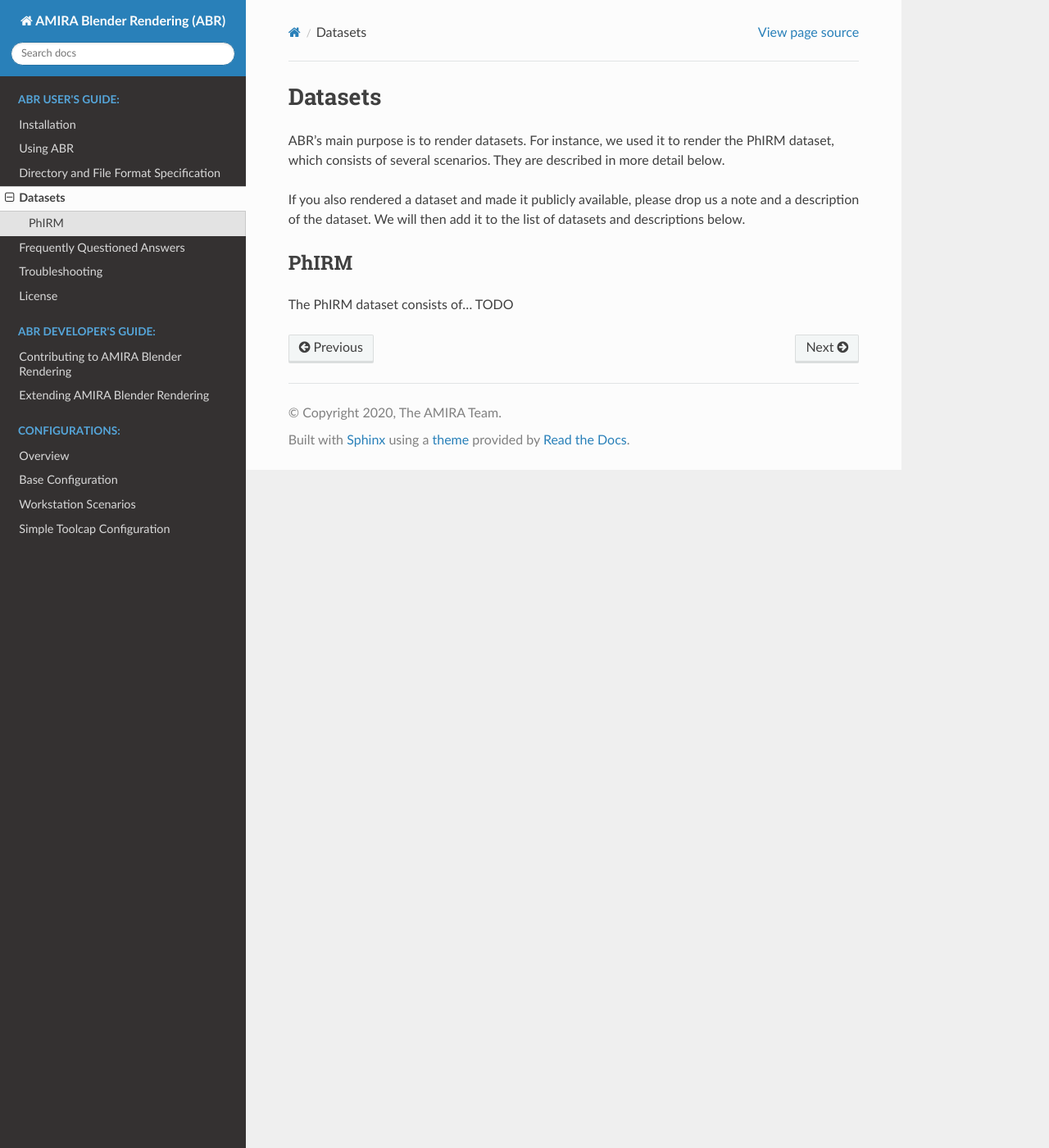
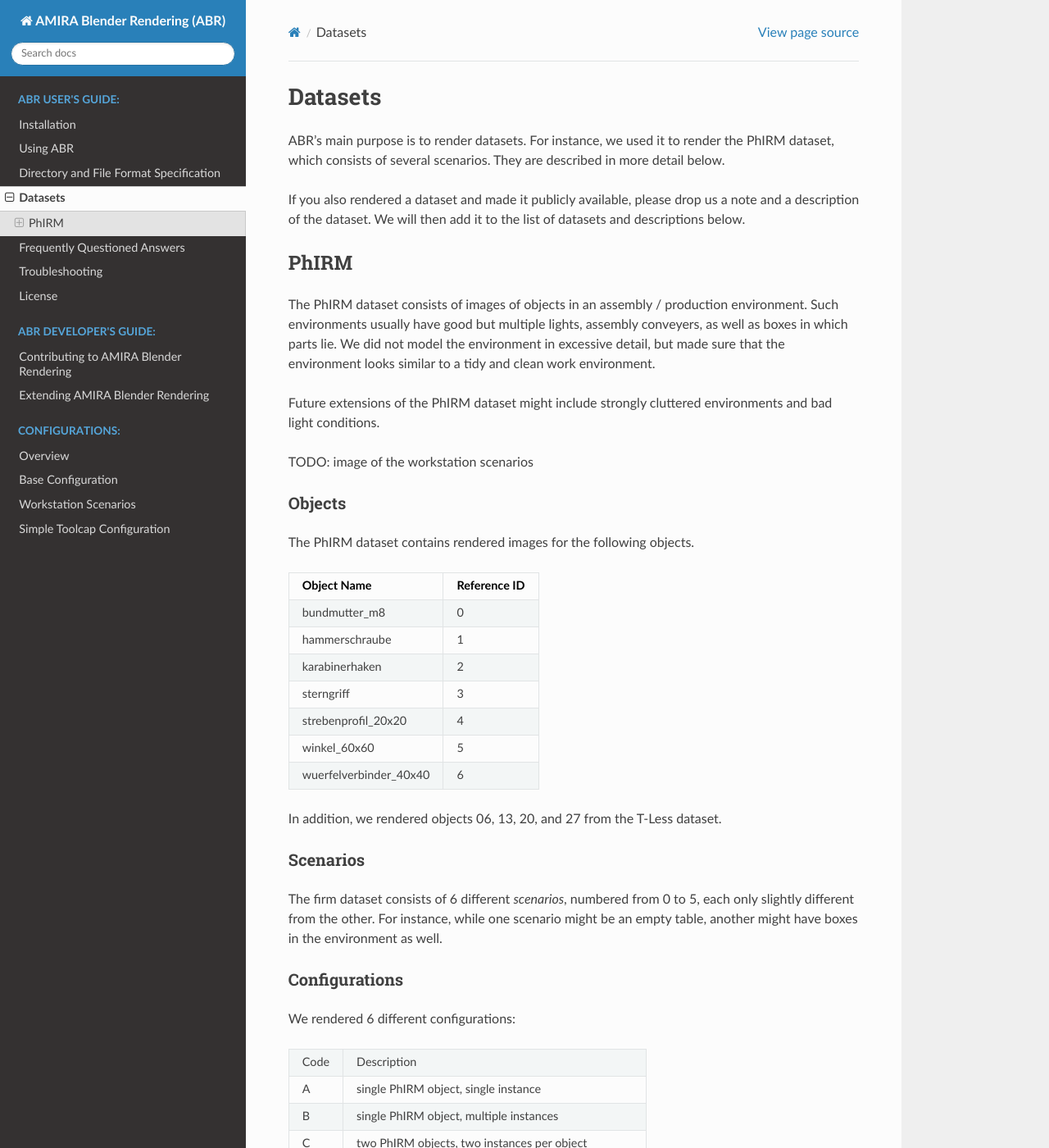
Before and after one commit to boschresearch/amira_blender_rendering, a Sphinx documentation site: the page built from docs/datasets.rst, in a window 1280 px wide and 1400 px high. Shown: the whole window at 82% size. Built offline with Sphinx 7.4.7 and the Read the Docs theme 2.0.0, drawn with Linux system fonts in a browser that asks for light colours; some of the changed text lies outside the part shown.

```diff
--- a/docs/datasets.rst
+++ b/docs/datasets.rst
@@ -13,4 +13,88 @@
 PhIRM
 -----
 
-The PhIRM dataset consists of... TODO
+The PhIRM dataset consists of images of objects in an assembly / production
+environment. Such environments usually have good but multiple lights, assembly
+conveyers, as well as boxes in which parts lie. We did not model the environment
+in excessive detail, but made sure that the environment looks similar to a tidy
+and clean work environment.
+
+Future extensions of the PhIRM dataset might include strongly cluttered
+environments and bad light conditions.
+
+TODO: image of the workstation scenarios
+
+Objects
+~~~~~~~
+
+The PhIRM dataset contains rendered images for the following objects.
+
++------------------------+--------------+
+| Object Name            | Reference ID |
++========================+==============+
+| bundmutter_m8          | 0            |
++------------------------+--------------+
+| hammerschraube         | 1            |
++------------------------+--------------+
+| karabinerhaken         | 2            |
++------------------------+--------------+
+| sterngriff             | 3            |
++------------------------+--------------+
+| strebenprofil_20x20    | 4            |
++------------------------+--------------+
+| winkel_60x60           | 5            |
++------------------------+--------------+
+| wuerfelverbinder_40x40 | 6            |
++------------------------+--------------+
+
+In addition, we rendered objects 06, 13, 20, and 27 from the T-Less dataset.
+
+
+Scenarios
+~~~~~~~~~
+
+The firm dataset consists of 6 different `scenarios`, numbered from 0 to 5, each
+only slightly different from the other. For instance, while one scenario might
+be an empty table, another might have boxes in the environment as well.
+
+
+Configurations
+~~~~~~~~~~~~~~
+
+We rendered 6 different configurations:
+
++------+--------------------------------------------------------+
+| Code | Description                                            |
++------+--------------------------------------------------------+
+| A    | single PhIRM object, single instance                   |
++------+--------------------------------------------------------+
+| B    | single PhIRM object, multiple instances                |
++------+--------------------------------------------------------+
+| C    | two PhIRM objects, two instances per object            |
++------+--------------------------------------------------------+
+| D    | three PhIRM objects, three intances per object         |
++------+--------------------------------------------------------+
+| E    | all PhIRM objects, multiple instances                  |
++------+--------------------------------------------------------+
+| F    | T-Less Objects 06, 13, 20, 27, multiple instances each |
++------+--------------------------------------------------------+
+
+
+PhIRM Folder Name Format
+~~~~~~~~~~~~~~~~~~~~~~~~
+
+The folder naming scheme for the PhIRM dataset follows from
+
+.. code-block::
+
+   WorkstationScenarios-{Configuration Code}_s{Scenario ID}_o{Object IDs}-{Camera}
+
+w
+
+Example:
+
+A_s0_o0
+A_s0_o1
+
+
+**Note:** The Directory Reference ID
```
Also changed, not shown: 3 other files.
